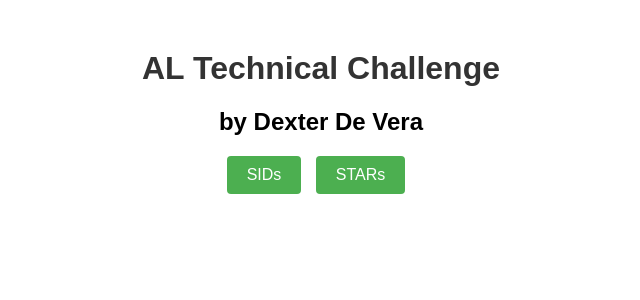
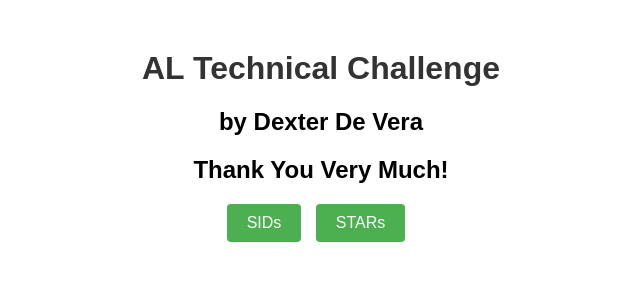
Before and after one commit to dexterbdevera/aldemo, a Django app: page / in a window 1280 px wide. Shown: the top 300 px of the page, without its empty margins (319-959 px from the left). Run offline with Django 4.2, Linux system fonts and the light colour scheme.

Commit message:
update test

```diff
--- a/code/templates/home.html
+++ b/code/templates/home.html
@@ -33,7 +33,7 @@
   <div class="container">
     <h1>AL Technical Challenge</h1>
     <h2>by Dexter De Vera</h2>
-    <!-- <h2>Thank You!</h2> -->
+    <h2>Thank You Very Much!</h2>
     <div>
       <a href="#" class="button">SIDs</a>
       <a href="#" class="button">STARs</a>
```
